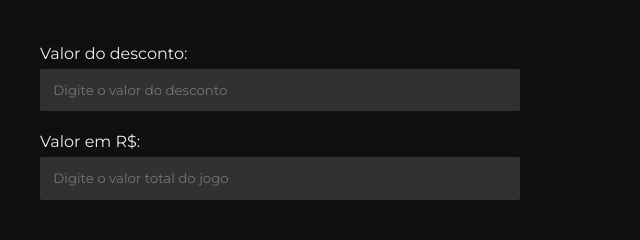
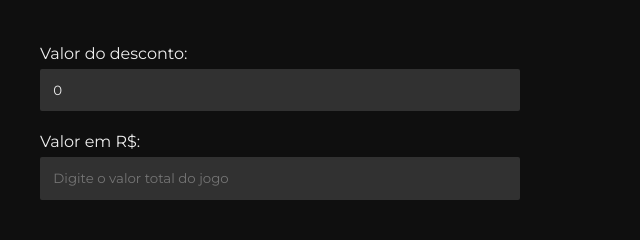
Before and after one commit to JoaoVtrMorais/HTML_DOM, a plain HTML site: page index.html in a window 1280 px wide. Shown: the part 531-771 px from the top of the page, 564-1204 px from the left. Drawn offline with Linux system fonts and the light colour scheme.

Commit message:
Corrigindo um input

```diff
--- a/index.html
+++ b/index.html
@@ -67,7 +67,7 @@
 
                 <div class="grupo">
                     <label class="titulo" for="titulo-desconto">Valor do desconto:</label><br>
-                    <input class="input" type="number" id="input_desconto" name="input_desconto" required placeholder="Digite o valor do desconto"><br>
+                    <input class="input" type="number" id="input_desconto" name="input_desconto" required placeholder="Digite o valor do desconto" value="0"><br>
                 </div>
 
                 <div class="grupo">
```
